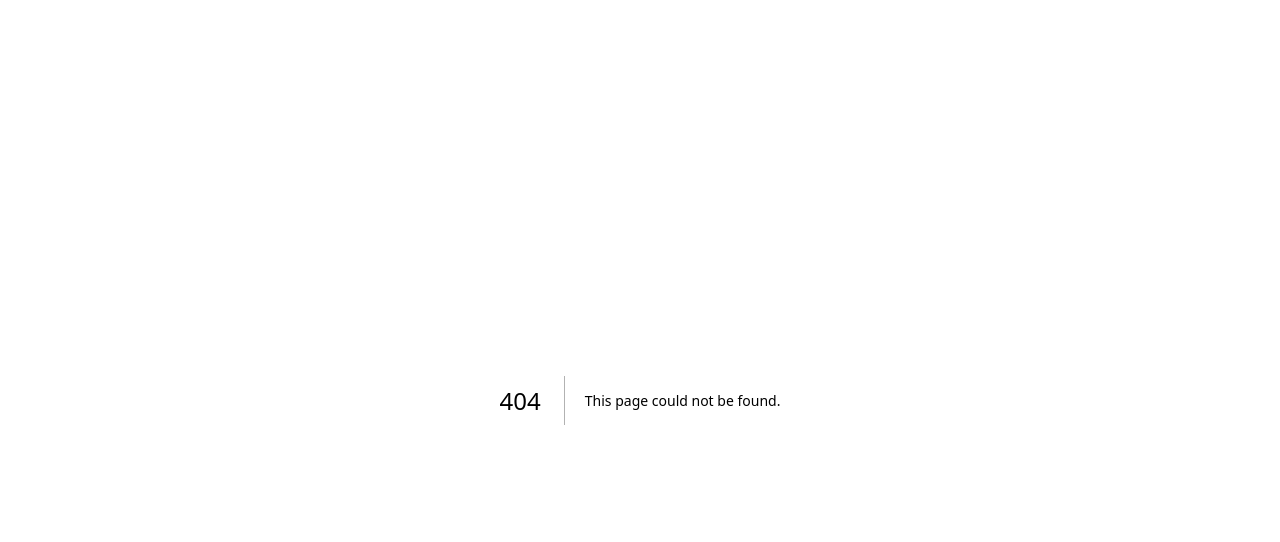
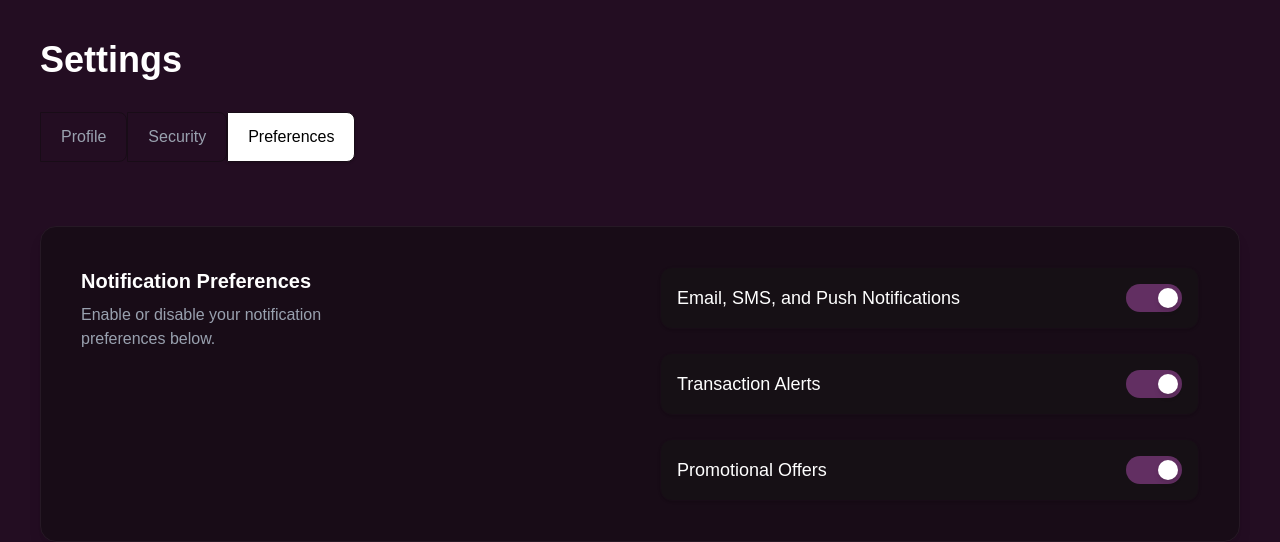
Before and after one commit to Stellopay/stellopay-frontend, a Next.js app: page /settings/preferences in a window 1280 px wide. Before the commit this address had no page. Shown: the top 542 px of the page. Built offline with nearby package versions, Linux system fonts and the light colour scheme.

Commit message:
Complete Settings page implementation and clean project files

```diff
--- /dev/null
+++ b/app/components/ToggleCard.tsx
@@ -0,0 +1,29 @@
+"use client";
+
+import { useState } from "react";
+
+interface ToggleCardProps {
+  title: string;
+}
+
+export default function ToggleCard({ title }: ToggleCardProps) {
+  const [enabled, setEnabled] = useState(false);
+
+  return (
+    <div className="flex items-center justify-between p-4 rounded-xl shadow-md bg-surface text-surface transition-all">
+      <span className="text-base">{title}</span>
+      <button
+        onClick={() => setEnabled(!enabled)}
+        className={`w-14 h-8 flex items-center rounded-full p-1 duration-300 ease-in-out ${
+          enabled ? "bg-green-500" : "bg-gray-400"
+        }`}
+      >
+        <div
+          className={`bg-white w-6 h-6 rounded-full shadow-md transform duration-300 ease-in-out ${
+            enabled ? "translate-x-6" : "translate-x-0"
+          }`}
+        />
+      </button>
+    </div>
+  );
+}
--- a/app/page.tsx
+++ /dev/null
@@ -1,103 +0,0 @@
-import Image from "next/image";
-
-export default function Home() {
-  return (
-    <div className="grid grid-rows-[20px_1fr_20px] items-center justify-items-center min-h-screen p-8 pb-20 gap-16 sm:p-20 font-[family-name:var(--font-geist-sans)]">
-      <main className="flex flex-col gap-[32px] row-start-2 items-center sm:items-start">
-        <Image
-          className="dark:invert"
-          src="/next.svg"
-          alt="Next.js logo"
-          width={180}
-          height={38}
-          priority
-        />
-        <ol className="list-inside list-decimal text-sm/6 text-center sm:text-left font-[family-name:var(--font-geist-mono)]">
-          <li className="mb-2 tracking-[-.01em]">
-            Get started by editing{" "}
-            <code className="bg-black/[.05] dark:bg-white/[.06] px-1 py-0.5 rounded font-[family-name:var(--font-geist-mono)] font-semibold">
-              app/page.tsx
-            </code>
-            .
-          </li>
-          <li className="tracking-[-.01em]">
-            Save and see your changes instantly.
-          </li>
-        </ol>
-
-        <div className="flex gap-4 items-center flex-col sm:flex-row">
-          <a
-            className="rounded-full border border-solid border-transparent transition-colors flex items-center justify-center bg-foreground text-background gap-2 hover:bg-[#383838] dark:hover:bg-[#ccc] font-medium text-sm sm:text-base h-10 sm:h-12 px-4 sm:px-5 sm:w-auto"
-            href="https://vercel.com/new?utm_source=create-next-app&utm_medium=appdir-template-tw&utm_campaign=create-next-app"
-            target="_blank"
-            rel="noopener noreferrer"
-          >
-            <Image
-              className="dark:invert"
-              src="/vercel.svg"
-              alt="Vercel logomark"
-              width={20}
-              height={20}
-            />
-            Deploy now
-          </a>
-          <a
-            className="rounded-full border border-solid border-black/[.08] dark:border-white/[.145] transition-colors flex items-center justify-center hover:bg-[#f2f2f2] dark:hover:bg-[#1a1a1a] hover:border-transparent font-medium text-sm sm:text-base h-10 sm:h-12 px-4 sm:px-5 w-full sm:w-auto md:w-[158px]"
-            href="https://nextjs.org/docs?utm_source=create-next-app&utm_medium=appdir-template-tw&utm_campaign=create-next-app"
-            target="_blank"
-            rel="noopener noreferrer"
-          >
-            Read our docs
-          </a>
-        </div>
-      </main>
-      <footer className="row-start-3 flex gap-[24px] flex-wrap items-center justify-center">
-        <a
-          className="flex items-center gap-2 hover:underline hover:underline-offset-4"
-          href="https://nextjs.org/learn?utm_source=create-next-app&utm_medium=appdir-template-tw&utm_campaign=create-next-app"
-          target="_blank"
-          rel="noopener noreferrer"
-        >
-          <Image
-            aria-hidden
-            src="/file.svg"
-            alt="File icon"
-            width={16}
-            height={16}
-          />
-          Learn
-        </a>
-        <a
-          className="flex items-center gap-2 hover:underline hover:underline-offset-4"
-          href="https://vercel.com/templates?framework=next.js&utm_source=create-next-app&utm_medium=appdir-template-tw&utm_campaign=create-next-app"
-          target="_blank"
-          rel="noopener noreferrer"
-        >
-          <Image
-            aria-hidden
-            src="/window.svg"
-            alt="Window icon"
-            width={16}
-            height={16}
-          />
-          Examples
-        </a>
-        <a
-          className="flex items-center gap-2 hover:underline hover:underline-offset-4"
-          href="https://nextjs.org?utm_source=create-next-app&utm_medium=appdir-template-tw&utm_campaign=create-next-app"
-          target="_blank"
-          rel="noopener noreferrer"
-        >
-          <Image
-            aria-hidden
-            src="/globe.svg"
-            alt="Globe icon"
-            width={16}
-            height={16}
-          />
-          Go to nextjs.org →
-        </a>
-      </footer>
-    </div>
-  );
-}
--- /dev/null
+++ b/app/settings/preferences/page.tsx
@@ -0,0 +1,121 @@
+'use client';
+
+import { useState } from 'react';
+
+export default function SettingsPage() {
+  const [activeTab, setActiveTab] = useState('Preferences');
+  const [emailNotifications, setEmailNotifications] = useState(true);
+  const [transactionAlerts, setTransactionAlerts] = useState(true);
+  const [promotionalOffers, setPromotionalOffers] = useState(true);
+
+  return (
+    <div className="min-h-screen p-6 md:p-10 bg-[#230d22] text-white flex flex-col gap-8">
+      {/* Title */}
+      <h1 className="text-3xl md:text-4xl font-bold">Settings</h1>
+
+      {/* Tabs */}
+      <div className="flex mb-8">
+        {['Profile', 'Security', 'Preferences'].map((tab) => (
+          <button
+            key={tab}
+            onClick={() => setActiveTab(tab)}
+            className={`px-5 py-3 border border-[#180c17] cursor-pointer rounded-r-lg text-sm md:text-base font-medium transition ${
+              activeTab === tab
+                ? 'bg-white text-black shadow'
+                : 'text-gray-400 hover:text-white'
+            }`}
+          >
+            {tab}
+          </button>
+        ))}
+      </div>
+
+      {/* Content */}
+      <div className="bg-[#180c17] border border-[#261925] rounded-2xl p-6 md:p-10 shadow-lg">
+
+        <div className="grid grid-cols-1 md:grid-cols-2 gap-10">
+
+          {/* Left side: Title and description */}
+          <div>
+            <h2 className="text-md md:text-xl font-semibold mb-2">Notification Preferences</h2>
+            <p className="text-xs max-w-64 md:text-base text-gray-400">
+              Enable or disable your notification preferences below.
+            </p>
+          </div>
+
+          {/* Right side: Content based on active tab */}
+          <div className="space-y-6">
+            {activeTab === 'Profile' && (
+              <div>
+                <h2 className="text-2xl font-semibold mb-2">Profile Settings</h2>
+                <p className="text-sm text-gray-400">
+                  Update your profile information here.
+                </p>
+              </div>
+            )}
+
+            {activeTab === 'Security' && (
+              <div>
+                <h2 className="text-2xl font-semibold mb-2">Security Settings</h2>
+                <p className="text-sm text-gray-400">
+                  Manage your password and authentication settings.
+                </p>
+              </div>
+            )}
+
+            {activeTab === 'Preferences' && (
+              <div className="space-y-6">
+                <ToggleCard
+                  label="Email, SMS, and Push Notifications"
+                  enabled={emailNotifications}
+                  setEnabled={setEmailNotifications}
+                />
+                <ToggleCard
+                  label="Transaction Alerts"
+                  enabled={transactionAlerts}
+                  setEnabled={setTransactionAlerts}
+                />
+                <ToggleCard
+                  label="Promotional Offers"
+                  enabled={promotionalOffers}
+                  setEnabled={setPromotionalOffers}
+                />
+              </div>
+            )}
+          </div>
+
+        </div>
+      </div>
+    </div>
+  );
+}
+
+function ToggleCard({
+  label,
+  enabled,
+  setEnabled,
+}: {
+  label: string;
+  enabled: boolean;
+  setEnabled: (value: boolean) => void;
+}) {
+  return (
+    <div className="flex items-center justify-between bg-[#161015] border border-[#180c17] p-4 rounded-xl shadow-sm">
+      <span className="text-base md:text-lg">{label}</span>
+      <button
+        onClick={() => setEnabled(!enabled)}
+        className={`w-14 h-7 flex items-center rounded-full p-1 duration-300 ${
+          enabled
+            ? 'bg-[#622f62]'
+            : 'bg-gray-500'
+        }`}
+      >
+        <div
+          className={`bg-white w-5 h-5 rounded-full shadow-md transform duration-300 ${
+            enabled ? 'translate-x-7' : 'translate-x-0'
+          }`}
+        />
+      </button>
+    </div>
+  );
+}
```
Also changed, not shown: package.json (+7 -5 lines), design/figma-design.txt, 1 other file (tests, documents, lock files or other folders).
